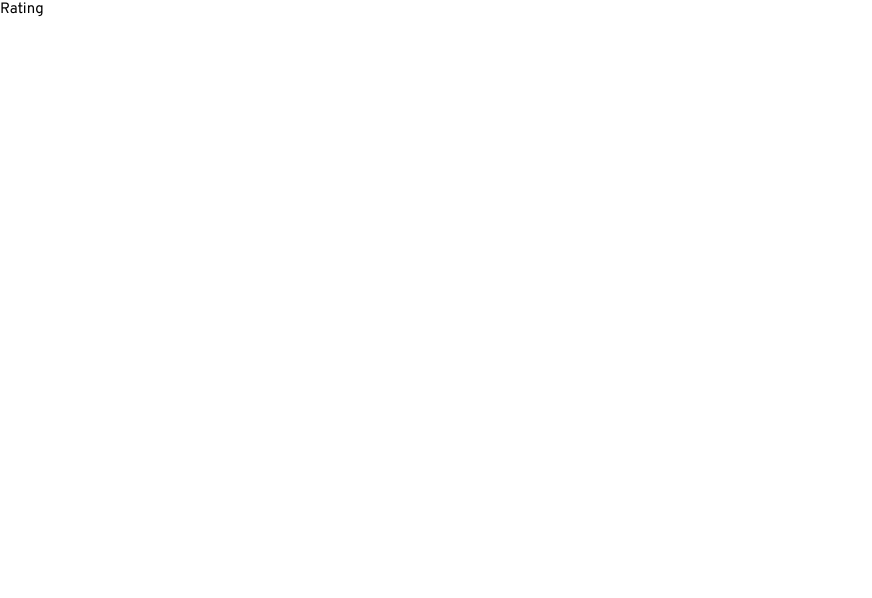
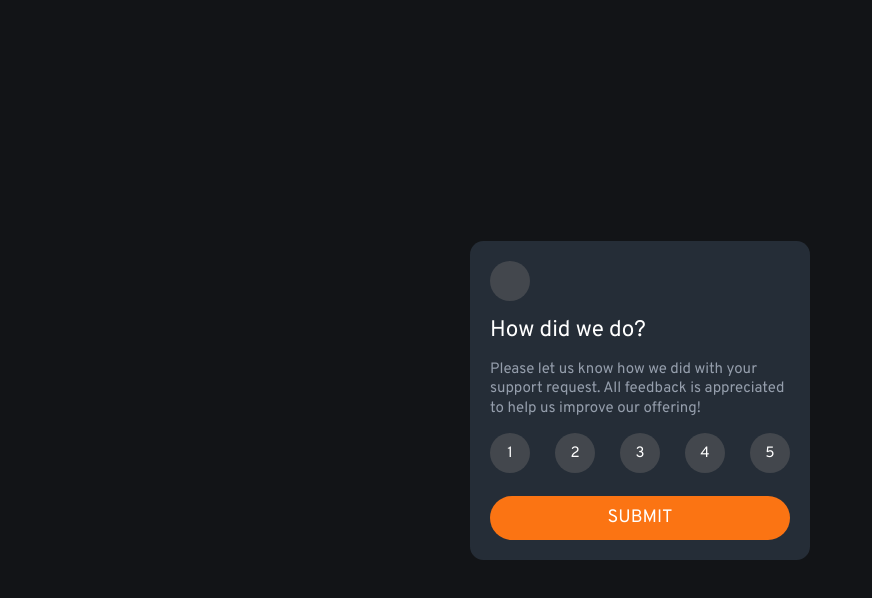
Before and after one commit to AbderrahmaneFadili/interactive-rating-component, a React (Create React App) app: page / in a window 1280 px wide. Shown: the top 598 px of the page, without its empty margins (0-872 px from the left). Built offline with nearby package versions, Linux system fonts and the light colour scheme.

Commit message:
Complete the Car UI

```diff
--- a/src/components/App.styles.js
+++ b/src/components/App.styles.js
@@ -1,4 +1,4 @@
-import { createGlobalStyle } from "styled-components";
+import styled, { createGlobalStyle } from "styled-components";
 
 const AppStyle = createGlobalStyle`
   *{
@@ -14,6 +14,7 @@ const AppStyle = createGlobalStyle`
     /* Colors */
     --primary:hsl(25, 97%, 53%);
     --white:hsl(0, 0%, 100%);
+    --grey:#43474d;
     --light-grey:hsl(217, 12%, 63%);
     --medium-grey:hsl(216, 12%, 54%);
     --dark-blue:hsl(213, 19%, 18%);
@@ -27,4 +28,13 @@ const AppStyle = createGlobalStyle`
 
 `;
 
+export const Container = styled.div`
+  display: flex;
+  align-items: center;
+  justify-content: center;
+  height: 100vh;
+  background-color: var(--very-dark-blue);
+  color: var(--white);
+`;
+
 export default AppStyle;
--- a/src/components/Rating/Rating.jsx
+++ b/src/components/Rating/Rating.jsx
@@ -1,8 +1,45 @@
 import React, { Component } from "react";
-
+import { Container } from "../App.styles";
+import {
+  RatingCard,
+  RatingIconStart,
+  RatingIconContainer,
+  RatingCardTitle,
+  RatingCardDescritpion,
+  RatingList,
+  RatingListItem,
+  Button,
+} from "./Rating.styles";
 class Rating extends Component {
   render() {
-    return <div>Rating</div>;
+    return (
+      <Container>
+        {/* Raing Card */}
+        <RatingCard>
+          {/* Rating Icon */}
+          <RatingIconContainer>
+            <RatingIconStart
+              src={require("../../assets/images/icon-star.svg").default}
+            />
+          </RatingIconContainer>
+          {/* Title */}
+          <RatingCardTitle>How did we do?</RatingCardTitle>
+          {/* Description */}
+          <RatingCardDescritpion>
+            Please let us know how we did with your support request. All
+            feedback is appreciated to help us improve our offering!
+          </RatingCardDescritpion>
+          {/* Rating List */}
+          <RatingList>
+            {[1, 2, 3, 4, 5].map((rate) => (
+              <RatingListItem>{rate}</RatingListItem>
+            ))}
+          </RatingList>
+          {/* Button */}
+          <Button>submit</Button>
+        </RatingCard>
+      </Container>
+    );
   }
 }
 
--- a/src/components/Rating/Rating.styles.js
+++ b/src/components/Rating/Rating.styles.js
@@ -1 +1,65 @@
 import styled from "styled-components";
+
+export const RatingCard = styled.div`
+  width: 340px;
+  background-color: var(--dark-blue);
+  padding: 20px;
+  border-radius: 0.9rem;
+  display: flex;
+  flex-direction: column;
+`;
+
+export const RatingIconContainer = styled.div`
+  background-color: var(--grey);
+  border-radius: 100%;
+  width: 40px;
+  height: 40px;
+  display: flex;
+  align-items: center;
+  justify-content: center;
+`;
+
+export const RatingIconStart = styled.img``;
+
+export const RatingCardTitle = styled.h1`
+  color: var(--white);
+  font-size: 1.5rem;
+  margin: 1rem 0;
+  font-weight: 400;
+`;
+
+export const RatingCardDescritpion = styled.p`
+  color: var(--light-grey);
+  line-height: 1.3;
+  margin-bottom: 1rem;
+`;
+
+export const RatingList = styled.ul`
+  display: flex;
+  list-style: none;
+  justify-content: space-between;
+  margin-bottom: 1.5rem;
+`;
+
+export const RatingListItem = styled.li`
+  width: 40px;
+  height: 40px;
+  display: flex;
+  justify-content: center;
+  align-items: center;
+  background-color: var(--grey);
+  border-radius: 100%;
+  cursor: pointer;
+`;
+
+export const Button = styled.button`
+  background-color: var(--primary);
+  border: 0;
+  border-radius: 100px;
+  cursor: pointer;
+  padding: 0.7rem;
+  font-family: inherit;
+  font-size: 1.2rem;
+  color: var(--white);
+  text-transform: uppercase;
+`;
```
